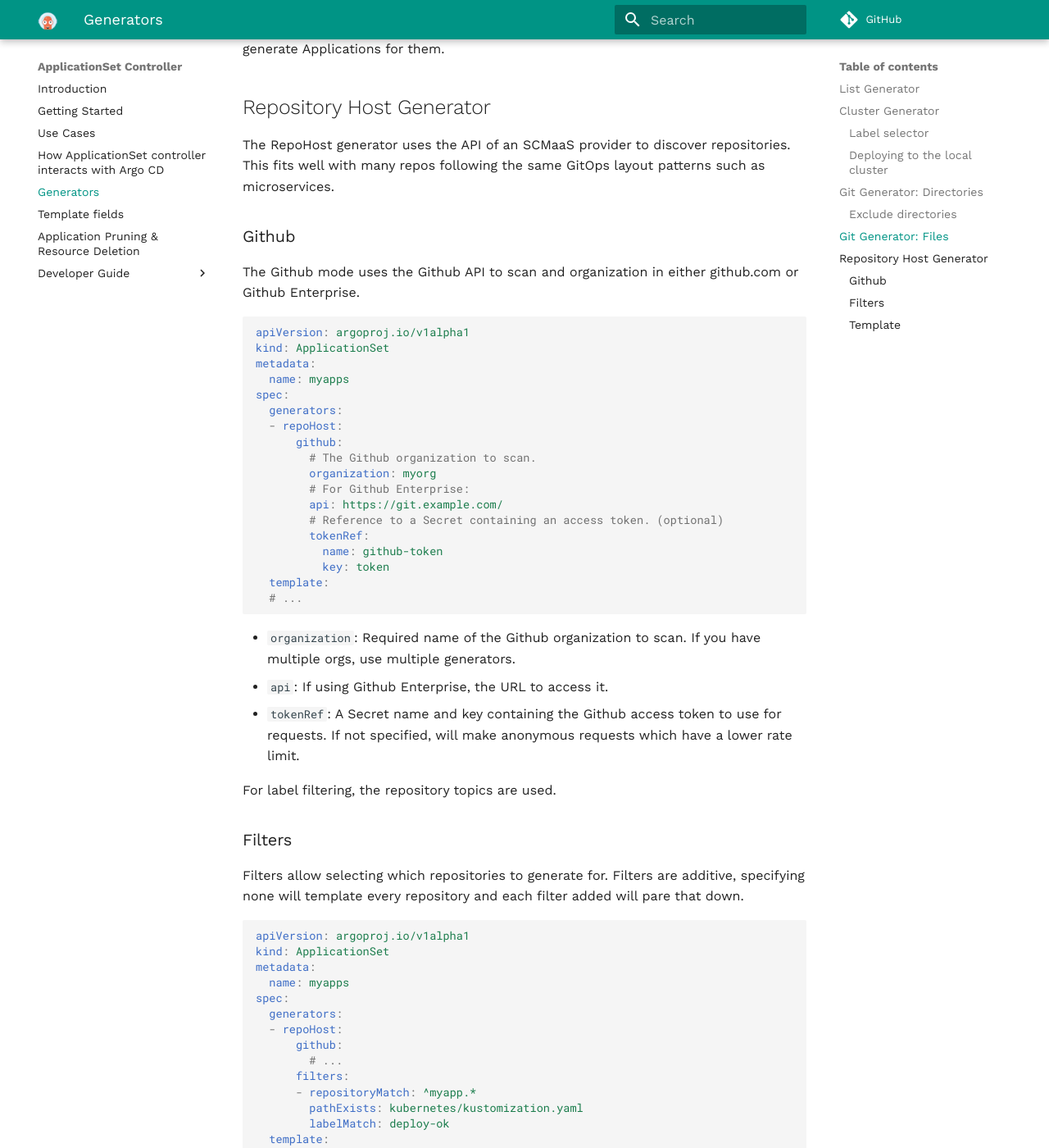
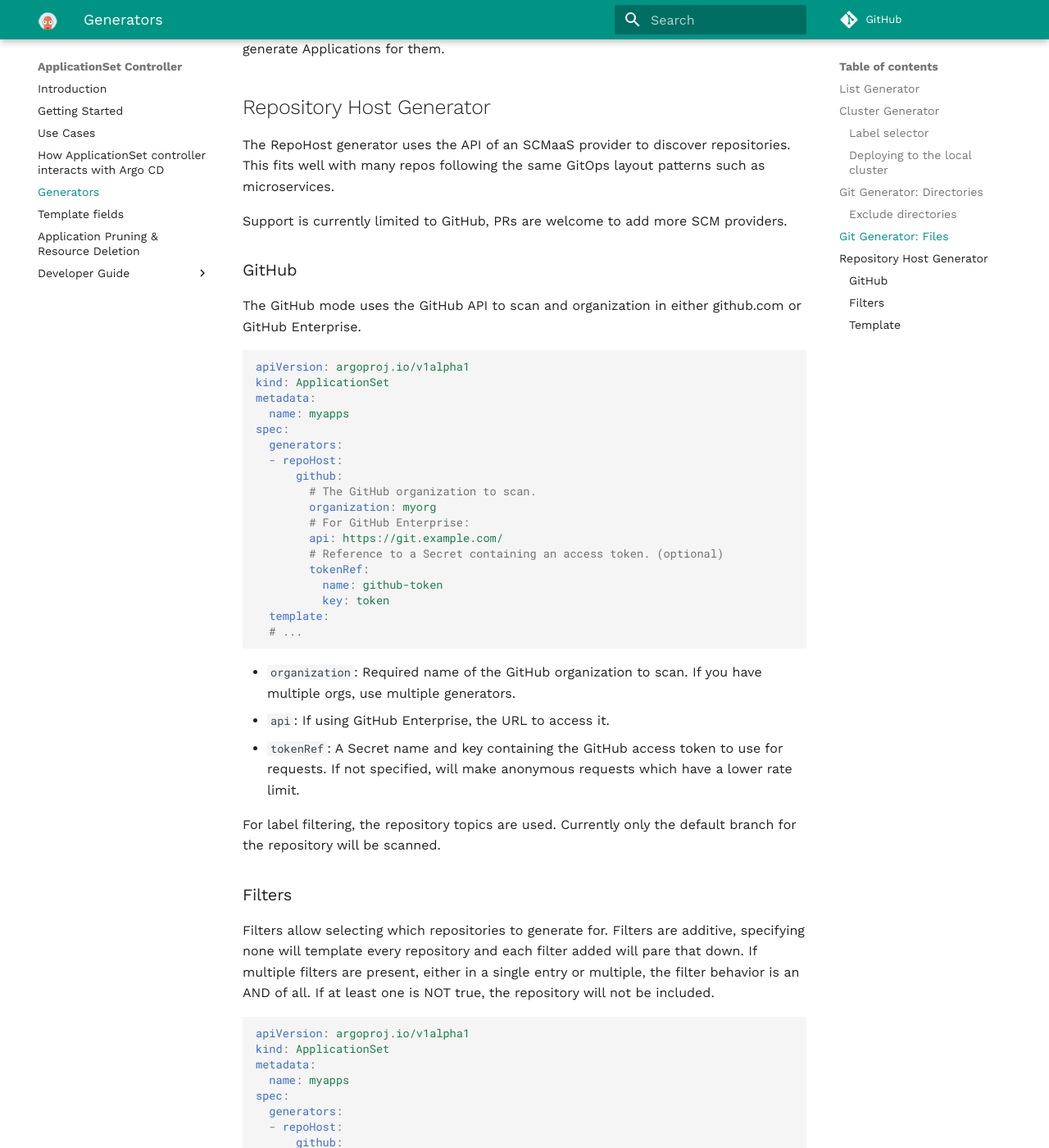
Before and after one commit to argoproj/applicationset, an MkDocs documentation site: the page built from docs/Generators.md, in a window 1280 px wide and 1400 px high, scrolled down 9286 px. Shown: the whole window at 82% size. Built offline with MkDocs 1.6.1 and Material for MkDocs 9.7.7, drawn with Linux system fonts in a browser that asks for light colours; comment, search, counter and statistics services are not loaded.

Commit message:
🎨 Tweaks from code review.

````diff
--- a/docs/Generators.md
+++ b/docs/Generators.md
@@ -375,9 +375,11 @@ As with other generators, clusters *must* already be defined within Argo CD, in
 
 The RepoHost generator uses the API of an SCMaaS provider to discover repositories. This fits well with many repos following the same GitOps layout patterns such as microservices.
 
-### Github
+Support is currently limited to GitHub, PRs are welcome to add more SCM providers.
 
-The Github mode uses the Github API to scan and organization in either github.com or Github Enterprise.
+### GitHub
+
+The GitHub mode uses the GitHub API to scan and organization in either github.com or GitHub Enterprise.
 
 ```yaml
 apiVersion: argoproj.io/v1alpha1
@@ -388,9 +390,9 @@ spec:
   generators:
   - repoHost:
       github:
-        # The Github organization to scan.
+        # The GitHub organization to scan.
         organization: myorg
-        # For Github Enterprise:
+        # For GitHub Enterprise:
         api: https://git.example.com/
         # Reference to a Secret containing an access token. (optional)
         tokenRef:
@@ -400,15 +402,15 @@ spec:
   # ...
 ```
 
-* `organization`: Required name of the Github organization to scan. If you have multiple orgs, use multiple generators.
-* `api`: If using Github Enterprise, the URL to access it.
-* `tokenRef`: A Secret name and key containing the Github access token to use for requests. If not specified, will make anonymous requests which have a lower rate limit.
+* `organization`: Required name of the GitHub organization to scan. If you have multiple orgs, use multiple generators.
+* `api`: If using GitHub Enterprise, the URL to access it.
+* `tokenRef`: A Secret name and key containing the GitHub access token to use for requests. If not specified, will make anonymous requests which have a lower rate limit.
 
-For label filtering, the repository topics are used.
+For label filtering, the repository topics are used. Currently only the default branch for the repository will be scanned.
 
 ### Filters
 
-Filters allow selecting which repositories to generate for. Filters are additive, specifying none will template every repository and each filter added will pare that down.
+Filters allow selecting which repositories to generate for. Filters are additive, specifying none will template every repository and each filter added will pare that down. If multiple filters are present, either in a single entry or multiple, the filter behavior is an AND of all. If at least one is NOT true, the repository will not be included.
 
 ```yaml
 apiVersion: argoproj.io/v1alpha1
````
Also changed, not shown: 1 other file.
